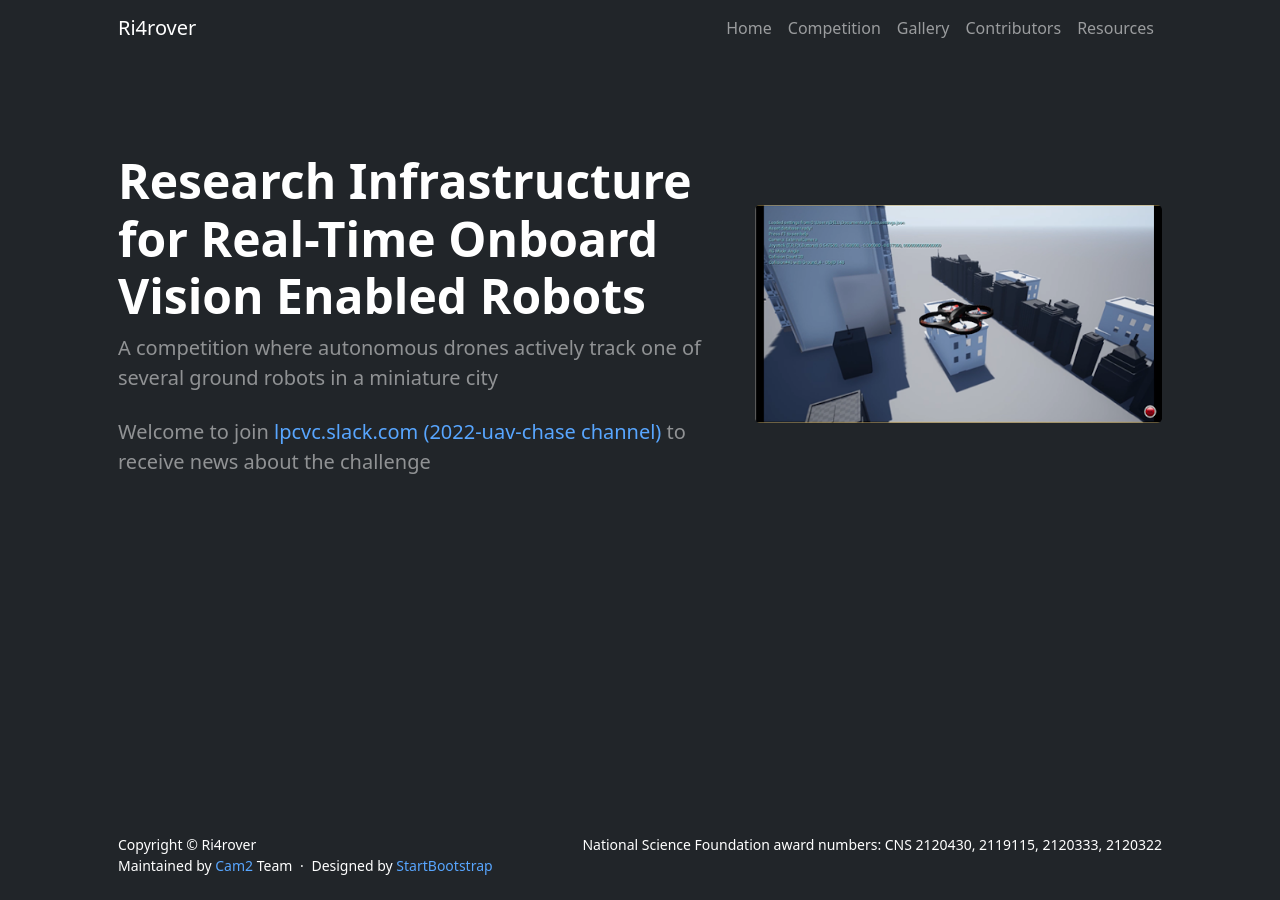
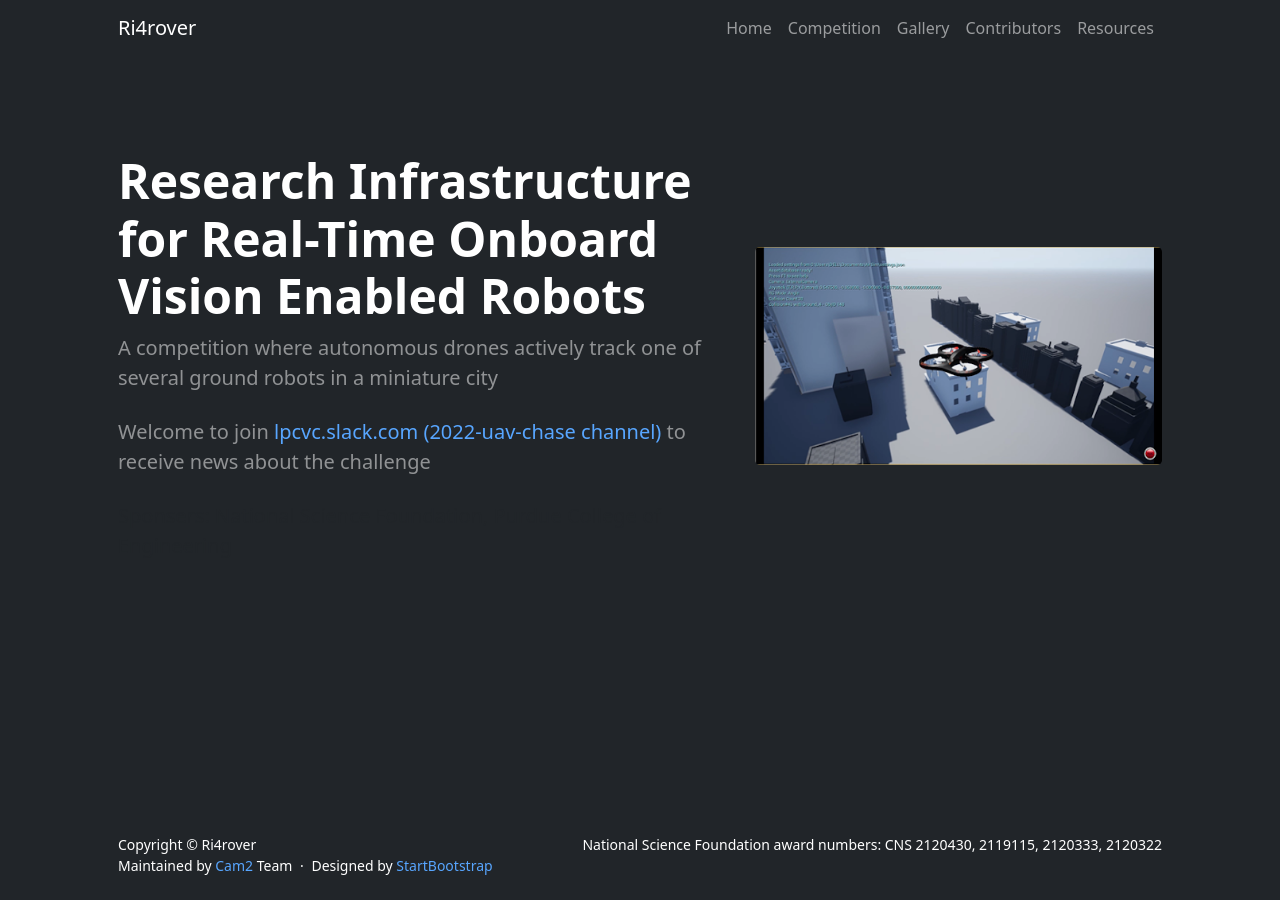
Before and after one commit to OliverQiang/Ri4rover, a Jekyll site: the page built from index.html, in a window 1280 px wide. Built offline with Jekyll 4.4.1, drawn with Linux system fonts in a browser that asks for light colours.

Commit message:
Update index.html

```diff
--- a/index.html
+++ b/index.html
@@ -16,6 +16,7 @@
                     <h1 class="display-5 fw-bolder text-white mb-2">Research Infrastructure for Real-Time Onboard Vision Enabled Robots</h1>
                     <p class="lead fw-normal text-white-50 mb-4">A competition where autonomous drones actively track one of several ground robots in a miniature city</p>
                     <p class="lead fw-normal text-white-50 mb-4">Welcome to join <a href="https://lpcvc.slack.com/join/shared_invite/enQtOTQzMzA5OTg0NzA0LTY4YjY2YmI2NmM0YTBhM[…]EwZjI4NTAxYTEyZTkyZmE4ZWVhZWQ0Y2NkOGFhZmY4NzI0YjU4OGUzMWUwNjE">lpcvc.slack.com (2022-uav-chase channel)</a> to receive news about the challenge</p>
+                    <p class="lead fw-normal text-white-70 mb-4">Sponsers: National Science Foundation, Purdue College of Engineering</p>
                 </div>
             </div>
             <div class="col-xl-5 col-xxl-6 d-none d-xl-block text-center"><img class="img-fluid rounded-3 my-5" src="assets/gallery/b.simulator demo.png" alt="..." /></div>
```
